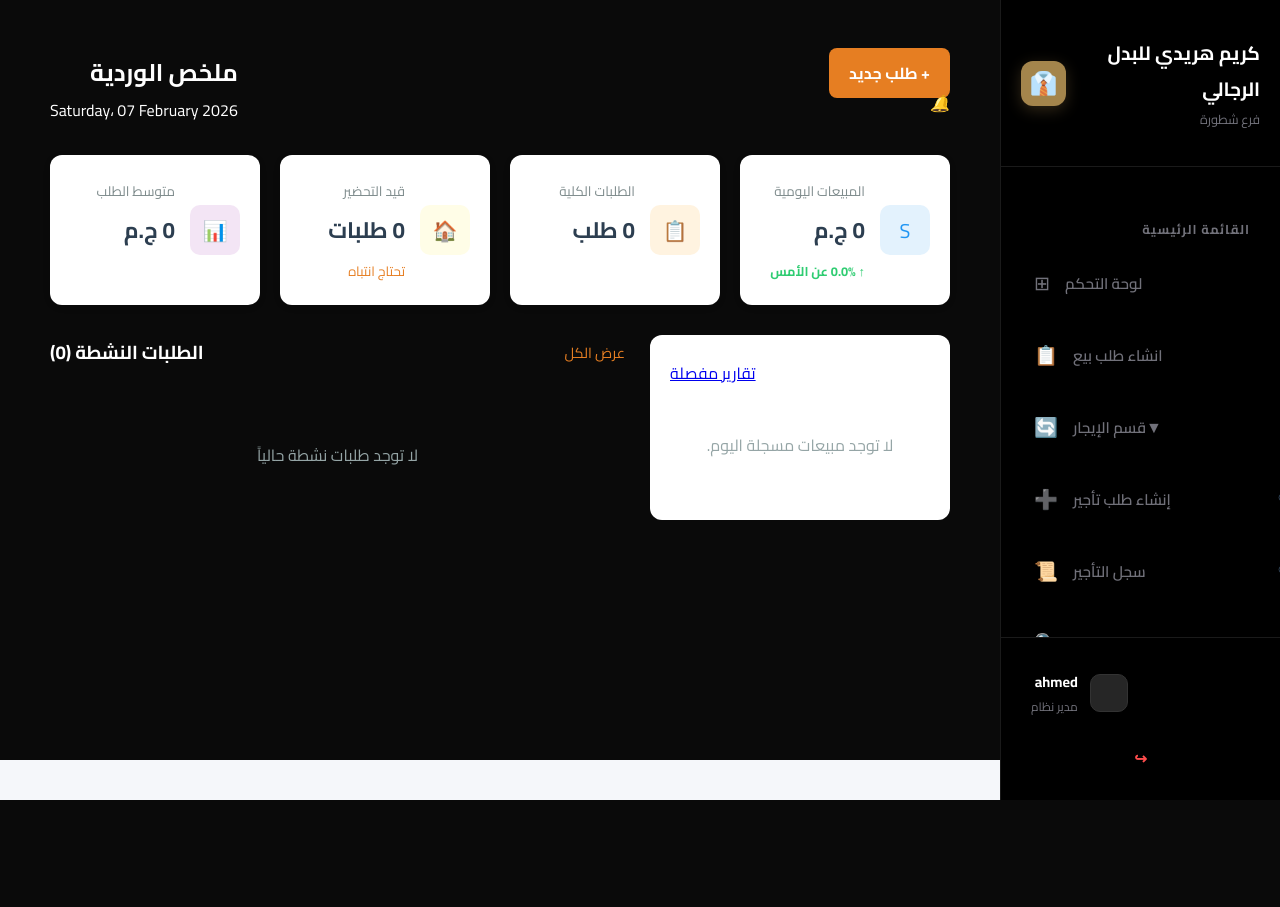
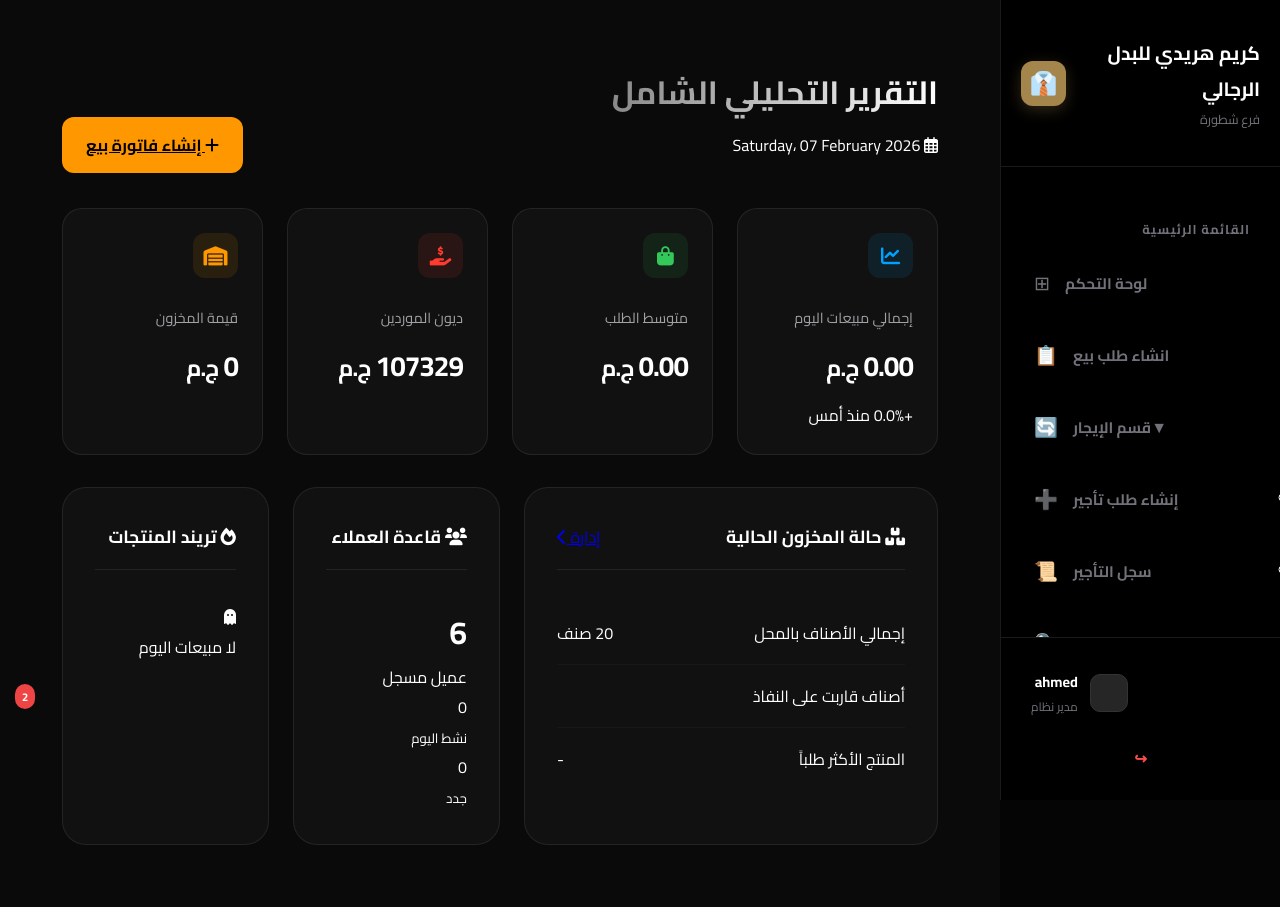
Before and after one commit to aahmed19982000/suit_system, a Django app: page /home/dashboard/ in a window 1280 px wide. Before the commit the page ends 800 px from the top, so only its background shows below. Run offline with Django 5.2, Linux system fonts and the light colour scheme; a user stored in the database is signed in; data comes from the database, SQL or seed files in the repository; both versions use the stored data as it was after the commit.

Commit message:
تنسيق لوحة التحكم

```diff
--- a/home/views.py
+++ b/home/views.py
@@ -1,68 +1,92 @@
+# 1. الأساسيات والتحويلات
 from django.shortcuts import render
+from django.utils import timezone
+from datetime import timedelta
+
+# 2. العمليات الحسابية المتقدمة في قاعدة البيانات (ORM)
+from django.db import models
+from django.db.models import Sum, Avg, Count, Q, F
+
+# 3. الصلاحيات والحماية
 from django.contrib.auth.decorators import login_required
-from accounts.decorators import role_required
-from django.db.models import Sum, Count, Avg, F, Q
-from django.utils import timezone
-from pos.models import Order, OrderItem, Product  # تأكد من مسميات الموديلات لديك
-from datetime import timedelta
-from categories.models import Status_order
+
+# 4. استيراد الموديلات الخاصة بمشروعك
+# (تأكد من تغيير 'your_app_name' إلى اسم المجلد الذي يحتوي على models.py)
+from pos.models import (
+    Order,
+    OrderItem,
+    Status_order,
+    InventoryItem,
+    Customer,
+    SupplyLog
+)
 
 
 #صفحة لوحة التحكم
 @login_required
 def dashboard_view(request):
     today = timezone.now().date()
+    yesterday = today - timedelta(days=1)
 
-    # 1. فلترة الطلبات حسب الرتبة
+    # --- 1. إحصائيات المبيعات والطلبات ---
     if request.user.is_staff or request.user.groups.filter(name='Managers').exists():
         daily_orders = Order.objects.filter(created_at__date=today)
+        yesterday_orders = Order.objects.filter(created_at__date=yesterday)
     else:
         daily_orders = Order.objects.filter(created_at__date=today, user=request.user)
+        yesterday_orders = Order.objects.filter(created_at__date=yesterday, user=request.user)
 
-    is_manager = request.user.is_staff or request.user.groups.filter(name='Managers').exists()
+    total_sales = daily_orders.aggregate(Sum('total_price'))['total_price__sum'] or 0
+    yesterday_sales = yesterday_orders.aggregate(Sum('total_price'))['total_price__sum'] or 0
 
-    # 2. الإحصائيات المالية
-    total_sales = daily_orders.aggregate(Sum('total_price'))['total_price__sum'] or 0
-    total_orders_count = daily_orders.count()
-
-    # --- الحل الجديد والأكثر أماناً ---
-    # بدلاً من البحث عن اسم الحقل، نجلب كل الحالات ونبحث فيها برمجياً
-    all_statuses = Status_order.objects.all()
-
-    # تحديد ID حالة التحضير (نبحث عن أي حالة تحتوي كلماتها على "تحضير" أو "prep")
-    preparing_status_ids = [s.id for s in all_statuses if "تحضير" in str(s) or "prep" in str(s).lower()]
-    preparing_orders_count = daily_orders.filter(status_id__in=preparing_status_ids).count()
-
-    # تحديد ID الحالات المكتملة لاستبعادها من "الطلبات النشطة"
-    completed_status_ids = [s.id for s in all_statuses if "مكتمل" in str(s) or "complete" in str(s).lower() or "done" in str(s).lower()]
-    active_orders = daily_orders.exclude(status_id__in=completed_status_ids).order_by('-created_at')
-    # ----------------------------
-
-    average_order_value = daily_orders.aggregate(Avg('total_price'))['total_price__avg'] or 0
-
-    # 4. حساب نسبة النمو
-    yesterday = today - timedelta(days=1)
-    yesterday_sales = Order.objects.filter(created_at__date=yesterday).aggregate(Sum('total_price'))['total_price__sum'] or 0
+    # حساب نسبة النمو
     denominator = yesterday_sales if yesterday_sales > 0 else 1
     growth_rate = ((total_sales - yesterday_sales) / denominator) * 100
 
-    # 5. الأصناف الأكثر مبيعاً
+    # --- 2. إحصائيات المخزون (Inventory) ---
+    inventory_stats = InventoryItem.objects.aggregate(
+        total_items=models.Count('id'),
+        low_stock=models.Count('id', filter=models.Q(quantity__lte=models.F('min_limit'))),
+        total_value=models.Sum(models.F('quantity') * models.F('unit_cost'))
+    )
+
+    # --- 3. إحصائيات الموردين والديون ---
+    supplier_stats = SupplyLog.objects.aggregate(
+        total_debts=Sum('remaining_amount'),
+        total_paid=Sum('paid_amount')
+    )
+
+    # --- 4. إحصائيات العملاء ---
+    customer_stats = {
+        'total': Customer.objects.count(),
+        'active_today': Order.objects.filter(created_at__date=today).values('customer').distinct().count()
+    }
+
+    # --- 5. الأصناف الأكثر مبيعاً ---
     best_sellers = OrderItem.objects.filter(order__created_at__date=today) \
         .values('product__name') \
         .annotate(total_qty=Sum('quantity')) \
         .order_by('-total_qty')[:4]
 
+    # --- 6. الطلبات النشطة (Sales + Rental) ---
+    # نستخدم استبعاد الحالات المكتملة
+    all_statuses = Status_order.objects.all()
+    completed_keywords = ["مكتمل", "complete", "done", "تم التسليم"]
+    completed_ids = [s.id for s in all_statuses if any(word in str(s).lower() for word in completed_keywords)]
+
+    active_orders = Order.objects.filter(created_at__date=today).exclude(status_id__in=completed_ids).order_by('-created_at')[:5]
+
     context = {
         'total_sales': total_sales,
-        'total_orders_count': total_orders_count,
-        'preparing_orders_count': preparing_orders_count,
-        'average_order_value': average_order_value,
         'growth_rate': round(growth_rate, 1),
         'abs_growth_rate': abs(round(growth_rate, 1)),
+        'inventory_stats': inventory_stats,
+        'supplier_stats': supplier_stats,
+        'customer_stats': customer_stats,
         'best_sellers': best_sellers,
         'active_orders': active_orders,
-        'is_manager': is_manager,
         'today_date': today,
+        'is_manager': request.user.is_staff,
     }
 
     return render(request, 'home/dashboard.html', context)
--- a/static/css/dashboard.css
+++ b/static/css/dashboard.css
@@ -1,193 +1,136 @@
 :root {
-  --primary-orange: #e67e22;
-  --bg-light: #f8f9fa;
-  --text-dark: #2c3e50;
-  --text-muted: #7f8c8d;
-  --white: #ffffff;
-  --border-radius: 12px;
+    --bg-black: #050505;
+    --card-bg: #111111;
+    --accent-orange: #ff9800;
+    --accent-blue: #00a2ff;
+    --accent-red: #ff3b30;
+    --accent-green: #34c759;
+    --border-color: rgba(255, 255, 255, 0.08);
+    --text-main: #ffffff;
+    --text-muted: #a1a1a6;
 }
 
 body {
-  background-color: var(--bg-light);
-  font-family: 'Cairo', sans-serif;
-  direction: rtl;
-  color: var(--text-dark);
+    background-color: var(--bg-black) !important;
+    color: var(--text-main);
+    font-family: 'Cairo', sans-serif;
+    margin: 0;
 }
 
 .dashboard-wrapper {
-  padding: 20px;
-  max-width: 1400px;
-  margin: 0 auto;
+    padding: 2rem;
+    max-width: 1600px;
+    margin: 0 auto;
 }
 
-/* Header */
+/* Header Section */
 .main-header {
-  display: flex;
-  justify-content: space-between;
-  align-items: center;
-  margin-bottom: 30px;
+    margin-bottom: 3rem;
+    display: flex;
+    justify-content: space-between;
+    align-items: flex-end;
 }
 
-.btn-add-order {
-  background-color: var(--primary-orange);
-  color: white;
-  border: none;
-  padding: 10px 20px;
-  border-radius: 8px;
-  font-weight: bold;
-  cursor: pointer;
+.header-title h2 {
+    font-size: 2rem;
+    font-weight: 800;
+    margin-bottom: 0.5rem;
+    background: linear-gradient(to left, #fff, #888);
+    -webkit-background-clip: text;
+    -webkit-text-fill-color: transparent;
 }
 
-/* Stats Cards */
-.stats-row {
-  display: grid;
-  grid-template-columns: repeat(4, 1fr);
-  gap: 20px;
-  margin-bottom: 30px;
+/* Stats Cards Grid */
+.stats-grid {
+    display: grid;
+    grid-template-columns: repeat(4, 1fr);
+    gap: 1.5rem;
+    margin-bottom: 2rem;
 }
 
 .stat-card {
-  background: white;
-  padding: 20px;
-  border-radius: var(--border-radius);
-  display: flex;
-  align-items: center;
-  box-shadow: 0 2px 10px rgba(0,0,0,0.05);
+    background: var(--card-bg);
+    border: 1px solid var(--border-color);
+    border-radius: 20px;
+    padding: 1.5rem;
+    position: relative;
+    transition: all 0.3s cubic-bezier(0.4, 0, 0.2, 1);
 }
 
-.stat-icon {
-  width: 50px;
-  height: 50px;
-  border-radius: 10px;
-  display: flex;
-  align-items: center;
-  justify-content: center;
-  margin-left: 15px;
-  font-size: 20px;
+.stat-card:hover {
+    transform: translateY(-5px);
+    border-color: rgba(255, 255, 255, 0.2);
+    box-shadow: 0 10px 30px rgba(0,0,0,0.5);
 }
 
-.blue-bg { background: #e3f2fd; color: #2196f3; }
-.orange-bg { background: #fff3e0; color: #ff9800; }
-.yellow-bg { background: #fffde7; color: #fbc02d; }
-.purple-bg { background: #f3e5f5; color: #9c27b0; }
-
-.stat-info span { font-size: 0.85rem; color: var(--text-muted); }
-.stat-info strong { display: block; font-size: 1.4rem; margin: 4px 0; }
-.trend-up { color: #27ae60; font-size: 0.8rem; }
-.warning-text { color: #e67e22; }
-
-/* Grid Layout */
-.main-grid {
-  display: grid;
-  grid-template-columns: 300px 1fr;
-  gap: 25px;
+.stat-card .icon-box {
+    width: 45px;
+    height: 45px;
+    border-radius: 12px;
+    display: flex;
+    align-items: center;
+    justify-content: center;
+    margin-bottom: 1.5rem;
+    font-size: 1.2rem;
 }
 
-/* Best Sellers Sidebar */
-.best-sellers-section {
-  background: white;
-  padding: 20px;
-  border-radius: var(--border-radius);
+.blue-stat { background: rgba(0, 162, 255, 0.1); color: var(--accent-blue); }
+.orange-stat { background: rgba(255, 152, 0, 0.1); color: var(--accent-orange); }
+.red-stat { background: rgba(255, 59, 48, 0.1); color: var(--accent-red); }
+.green-stat { background: rgba(52, 199, 89, 0.1); color: var(--accent-green); }
+
+.stat-card span { color: var(--text-muted); font-size: 0.9rem; }
+.stat-card h3 { font-size: 1.75rem; font-weight: 700; margin: 0.5rem 0; letter-spacing: -1px; }
+
+/* Main Content Grid */
+.content-grid {
+    display: grid;
+    grid-template-columns: 2fr 1fr 1fr;
+    gap: 1.5rem;
 }
 
-.seller-item {
-  display: flex;
-  align-items: center;
-  margin-bottom: 20px;
+.report-card {
+    background: var(--card-bg);
+    border: 1px solid var(--border-color);
+    border-radius: 24px;
+    padding: 2rem;
 }
 
-.item-icon {
-  width: 40px;
-  height: 40px;
-  background: #f0f0f0;
-  border-radius: 8px;
-  display: flex;
-  align-items: center;
-  justify-content: center;
-  margin-left: 12px;
+.card-header {
+    display: flex;
+    justify-content: space-between;
+    align-items: center;
+    margin-bottom: 2rem;
+    padding-bottom: 1rem;
+    border-bottom: 1px solid var(--border-color);
 }
 
-.item-details { flex-grow: 1; }
-.item-name-row { display: flex; justify-content: space-between; font-size: 0.9rem; margin-bottom: 5px; }
-.progress-bar { height: 6px; background: #eee; border-radius: 3px; overflow: hidden; }
-.progress { height: 100%; }
+.card-header h5 { font-weight: 700; margin: 0; font-size: 1.1rem; }
 
-/* Active Orders Content */
-.section-header {
-  display: flex;
-  justify-content: space-between;
-  align-items: center;
-  margin-bottom: 20px;
+/* Items List */
+.data-row {
+    display: flex;
+    justify-content: space-between;
+    align-items: center;
+    padding: 1rem 0;
+    border-bottom: 1px solid rgba(255,255,255,0.03);
 }
 
-.view-all { color: var(--primary-orange); text-decoration: none; font-size: 0.9rem; }
+.data-row:last-child { border: none; }
 
-.orders-grid {
-  display: grid;
-  grid-template-columns: repeat(auto-fill, minmax(280px, 1fr));
-  gap: 20px;
+.btn-action {
+    background: var(--accent-orange);
+    color: #000 !important;
+    font-weight: 700;
+    padding: 0.8rem 1.5rem;
+    border-radius: 12px;
+    border: none;
+    transition: 0.2s;
 }
 
-.order-card {
-  background: white;
-  border-radius: var(--border-radius);
-  padding: 15px;
-  border: 1px solid #eee;
+.btn-action:hover { opacity: 0.9; transform: scale(1.02); }
+
+@media (max-width: 1200px) {
+    .stats-grid { grid-template-columns: repeat(2, 1fr); }
+    .content-grid { grid-template-columns: 1fr; }
 }
-
-.order-header { display: flex; justify-content: space-between; margin-bottom: 10px; }
-.table-tag { background: #e67e22; color: white; padding: 2px 10px; border-radius: 5px; font-size: 0.8rem; }
-.table-tag.black { background: #2c3e50; }
-.takeaway-tag { background: #ecf0f1; color: #7f8c8d; padding: 2px 10px; border-radius: 5px; font-size: 0.8rem; }
-
-.order-status { font-weight: bold; margin-bottom: 15px; font-size: 0.9rem; }
-.preparing { color: #e67e22; }
-.waiting { color: #7f8c8d; }
-.ready { color: #27ae60; }
-
-.order-items .item {
-  display: flex;
-  justify-content: space-between;
-  font-size: 0.85rem;
-  margin-bottom: 8px;
-  color: #555;
-}
-
-.order-footer { border-top: 1px solid #eee; padding-top: 15px; margin-top: 10px; }
-.total { display: flex; justify-content: space-between; margin-bottom: 15px; }
-
-.actions { display: grid; grid-template-columns: 1fr 1fr; gap: 10px; }
-.actions button, .btn-pay {
-  padding: 8px;
-  border-radius: 6px;
-  border: 1px solid #ddd;
-  cursor: pointer;
-  font-family: inherit;
-}
-
-.btn-ready { background: #27ae60; color: white; border: none; }
-.btn-start { background: #e67e22; color: white; border: none; }
-.btn-pay { background: #2c3e50; color: white; width: 100%; margin-top: 10px; }
-
-/* New Order Notification Bar */
-.new-order-bar {
-  background: white;
-  margin-top: 30px;
-  padding: 15px 25px;
-  border-radius: 50px;
-  display: flex;
-  justify-content: space-between;
-  align-items: center;
-  box-shadow: 0 4px 15px rgba(0,0,0,0.05);
-}
-
-.order-info { display: flex; align-items: center; gap: 15px; }
-.order-price { display: flex; align-items: center; gap: 20px; font-weight: bold; }
-.btn-accept {
-  background: #fff3e0;
-  color: #e67e22;
-  border: 1px solid #ffe0b2;
-  padding: 5px 25px;
-  border-radius: 20px;
-  cursor: pointer;
-}
--- a/templates/home/dashboard.html
+++ b/templates/home/dashboard.html
@@ -1,150 +1,122 @@
 {% extends 'base.html' %}
 {% load static %}
 
-{% block title %}لوحة التحكم - ملخص الوردية{% endblock %}
-
 {% block extra_css %}
 <link rel="stylesheet" href="{% static 'css/dashboard.css' %}">
-<link href="https://fonts.googleapis.com/css2?family=Cairo:wght@400;600;700&display=swap" rel="stylesheet">
-<style>
-    .dashboard-wrapper { direction: rtl; font-family: 'Cairo', sans-serif; }
-    .stat-info strong, .item-name-row span, .total strong { color: #2c3e50 !important; }
-    .trend-up { color: #2ecc71 !important; font-weight: bold; }
-    .trend-down { color: #e74c3c !important; font-weight: bold; }
-    .status-badge { padding: 4px 10px; border-radius: 20px; font-size: 0.8rem; font-weight: bold; background: #f0f2f5; }
-</style>
+<link rel="stylesheet" href="https://cdnjs.cloudflare.com/ajax/libs/font-awesome/6.0.0/css/all.min.css">
 {% endblock %}
 
 {% block content %}
 <div class="dashboard-wrapper">
     <header class="main-header">
-        <div class="header-right">
-            <a href="#" class="btn-add-order" style="text-decoration: none;">+ طلب جديد</a>
-            <div class="notification-icon">
-                <span class="dot"></span>
-                <i class="bell-icon">🔔</i>
-            </div>
+        <div class="header-title">
+            <h2>التقرير التحليلي الشامل</h2>
+            <p class="text-muted"><i class="far fa-calendar-alt me-2"></i> {{ today_date|date:"l، d F Y" }}</p>
         </div>
-        <div class="header-left">
-            <h2>ملخص الوردية</h2>
-            <p>{{ today_date|date:"l، d F Y" }}</p>
+        <div class="header-btns">
+            <a href="{% url 'pos_page' %}" class="btn btn-action">
+                <i class="fas fa-plus me-2"></i> إنشاء فاتورة بيع
+            </a>
         </div>
     </header>
 
-    <section class="stats-row">
+    <div class="stats-grid">
         <div class="stat-card">
-            <div class="stat-icon blue-bg">S</div>
-            <div class="stat-info">
-                <span>المبيعات اليومية</span>
-                <strong>{{ total_sales|default:"0" }} ج.م</strong>
-                <small class="{% if growth_rate >= 0 %}trend-up{% else %}trend-down{% endif %}">
-                    {% if growth_rate >= 0 %}↑{% else %}↓{% endif %} {{ abs_growth_rate }}% عن الأمس
-                </small>
+            <div class="icon-box blue-stat"><i class="fas fa-chart-line"></i></div>
+            <span>إجمالي مبيعات اليوم</span>
+            <h3>{{ total_sales|floatformat:2 }} <small class="fs-6">ج.م</small></h3>
+            <div class="mt-2 {% if growth_rate >= 0 %}text-success{% else %}text-danger{% endif %} small fw-bold">
+                {% if growth_rate >= 0 %}+{% endif %}{{ growth_rate|floatformat:1 }}% منذ أمس
             </div>
         </div>
+
         <div class="stat-card">
-            <div class="stat-icon orange-bg">📋</div>
-            <div class="stat-info">
-                <span>الطلبات الكلية</span>
-                <strong>{{ total_orders_count }} طلب</strong>
-                <small>منذ بداية الوردية</small>
+            <div class="icon-box green-stat"><i class="fas fa-shopping-bag"></i></div>
+            <span>متوسط الطلب</span>
+            <h3>{{ avg_order_value|default:"0"|floatformat:2 }} <small class="fs-6">ج.م</small></h3>
+        </div>
+
+        <div class="stat-card">
+            <div class="icon-box red-stat"><i class="fas fa-hand-holding-usd"></i></div>
+            <span>ديون الموردين</span>
+            <h3 class="text-danger">{{ supplier_stats.total_debts|default:"0"|floatformat:0 }} <small class="fs-6">ج.م</small></h3>
+        </div>
+
+        <div class="stat-card">
+            <div class="icon-box orange-stat"><i class="fas fa-warehouse"></i></div>
+            <span>قيمة المخزون</span>
+            <h3 class="text-warning">{{ total_inventory_value|default:"0"|floatformat:0 }} <small class="fs-6">ج.م</small></h3>
+        </div>
+    </div>
+
+    <div class="content-grid">
+
+        <div class="report-card">
+            <div class="card-header">
+                <h5><i class="fas fa-boxes me-2 text-info"></i> حالة المخزون الحالية</h5>
+                <a href="{% url 'inventory_management' %}" class="btn btn-sm btn-outline-secondary border-0 text-muted">إدارة <i class="fas fa-chevron-left ms-1"></i></a>
+            </div>
+            <div class="data-row">
+                <span class="text-muted">إجمالي الأصناف بالمحل</span>
+                <span class="fw-bold">{{ inventory_stats.total_items }} صنف</span>
+            </div>
+            <div class="data-row">
+                <span class="text-muted">أصناف قاربت على النفاذ</span>
+                <span class="badge bg-danger bg-opacity-10 text-danger px-3">{{ inventory_stats.low_stock }}</span>
+            </div>
+            <div class="data-row">
+                <span class="text-muted">المنتج الأكثر طلباً</span>
+                <span class="text-info fw-bold">{{ best_sellers.0.product__name|default:"-" }}</span>
             </div>
         </div>
-        <div class="stat-card">
-            <div class="stat-icon yellow-bg">🏠</div>
-            <div class="stat-info">
-                <span>قيد التحضير</span>
-                <strong>{{ preparing_orders_count }} طلبات</strong>
-                <small class="warning-text">تحتاج انتباه</small>
+
+        <div class="report-card text-center">
+            <div class="card-header">
+                <h5 class="w-100 text-end"><i class="fas fa-users me-2 text-primary"></i> قاعدة العملاء</h5>
             </div>
-        </div>
-        <div class="stat-card">
-            <div class="stat-icon purple-bg">📊</div>
-            <div class="stat-info">
-                <span>متوسط الطلب</span>
-                <strong>{{ average_order_value|floatformat:0 }} ج.م</strong>
-                <small>قيمة الفاتورة</small>
-            </div>
-        </div>
-    </section>
-
-    <div class="main-grid">
-        <aside class="best-sellers-section">
-            <div class="section-header">
-                <h3>الأصناف الأكثر مبيعاً</h3>
-                {% if is_manager %}
-                <a href="#">تقارير مفصلة</a>
-                {% endif %}
-            </div>
-
-            {% for item in best_sellers %}
-            <div class="seller-item">
-                <div class="item-icon pizza">🍴</div>
-                <div class="item-details">
-                    <div class="item-name-row">
-                        <span>{{ item.product__name }}</span>
-                        <span class="count">{{ item.total_qty }} طلب</span>
+            <div class="py-4">
+                <h1 class="display-3 fw-bold mb-0">{{ customer_stats.total }}</h1>
+                <p class="text-muted mb-4">عميل مسجل</p>
+                <div class="row g-0 border-top border-secondary border-opacity-10 pt-4">
+                    <div class="col-6 border-end border-secondary border-opacity-10">
+                        <div class="text-success fw-bold fs-4">{{ customer_stats.active_today }}</div>
+                        <small class="text-muted">نشط اليوم</small>
                     </div>
-                    <div class="progress-bar">
-                        <div class="progress" style="width: 70%; background: #3498db;"></div>
+                    <div class="col-6">
+                        <div class="text-info fw-bold fs-4">{{ new_customers_count|default:"0" }}</div>
+                        <small class="text-muted">جدد</small>
                     </div>
                 </div>
             </div>
-            {% empty %}
-            <p style="text-align: center; color: #95a5a6; padding-top: 20px;">لا توجد مبيعات مسجلة اليوم.</p>
-            {% endfor %}
+        </div>
 
-            <div class="daily-goal">
-                <div class="goal-info">
-                    <span>تحقيق الهدف اليومي</span>
-                    <strong>82%</strong>
-                </div>
-                <div class="progress-bar-large"><div class="progress" style="width: 82%;"></div></div>
+        <div class="report-card">
+            <div class="card-header border-0 mb-2">
+                <h5><i class="fas fa-fire me-2 text-danger"></i> تريند المنتجات</h5>
             </div>
-        </aside>
-
-        <main class="active-orders-section">
-            <div class="section-header">
-                <a href="#" class="view-all">عرض الكل</a>
-                <h3>الطلبات النشطة ({{ active_orders.count }})</h3>
-            </div>
-
-            <div class="orders-grid">
-                {% for order in active_orders %}
-                <div class="order-card">
-                    <div class="order-header">
-                        <span class="table-tag">طلب #{{ order.id }}</span>
-                        <span class="order-id">{{ order.created_at|date:"H:i" }}</span>
-                    </div>
-
-                    <div class="order-status">
-                         <span class="status-badge">{{ order.status }}</span>
-                    </div>
-
-                    <div class="order-items">
-                        {% for item in order.items.all %}
-                        <div class="item">
-                            <span>{{ item.quantity }}x {{ item.product.name }}</span>
-                            <span>{{ item.price }} ج.م</span>
-                        </div>
-                        {% endfor %}
-                    </div>
-
-                    <div class="order-footer">
-                        <div class="total"><span>الإجمالي</span> <strong>{{ order.total_price }} ج.م</strong></div>
-                        <div class="actions">
-                            <button class="btn-edit">تعديل</button>
-                            <button class="btn-ready">إتمام</button>
+            <div class="mt-2">
+                {% for item in best_sellers|slice:":5" %}
+                <div class="data-row border-0">
+                    <div class="d-flex align-items-center">
+                        <div class="me-3 text-muted fw-bold">{{ forloop.counter }}.</div>
+                        <div>
+                            <div class="fw-bold small">{{ item.product__name }}</div>
+                            <div class="progress mt-1" style="height: 4px; width: 100px; background: #222;">
+                                <div class="progress-bar bg-warning" style="width: 70%"></div>
+                            </div>
                         </div>
                     </div>
+                    <span class="badge bg-white bg-opacity-5 text-white">{{ item.total_qty }}</span>
                 </div>
                 {% empty %}
-                <div style="text-align: center; width: 100%; padding: 50px; color: #95a5a6;">
-                    <p>لا توجد طلبات نشطة حالياً</p>
+                <div class="text-center py-5">
+                    <i class="fas fa-ghost d-block mb-3 text-muted fs-2"></i>
+                    <p class="text-muted small">لا مبيعات اليوم</p>
                 </div>
                 {% endfor %}
             </div>
-        </main>
+        </div>
+
     </div>
 </div>
 {% endblock %}
```
Also changed, not shown: db.sqlite3.
